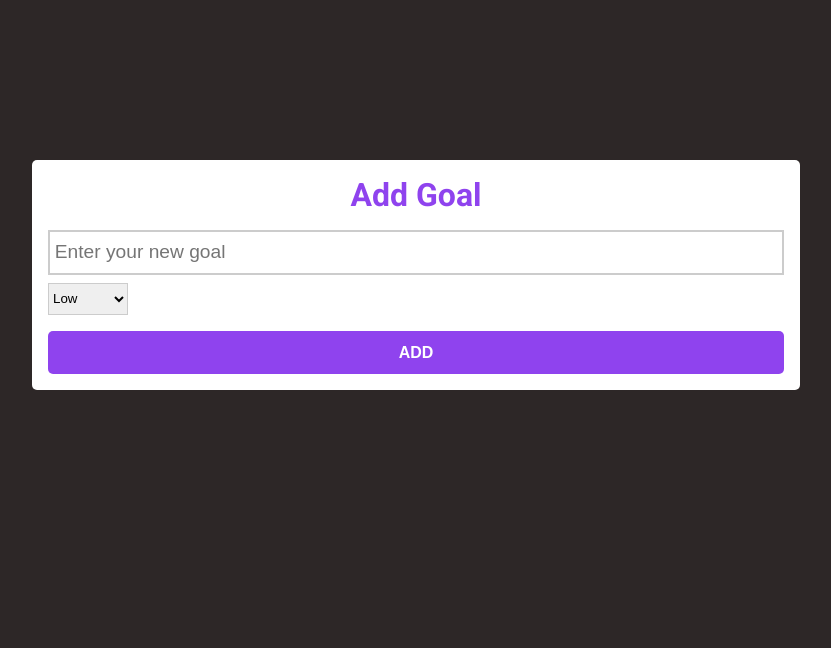
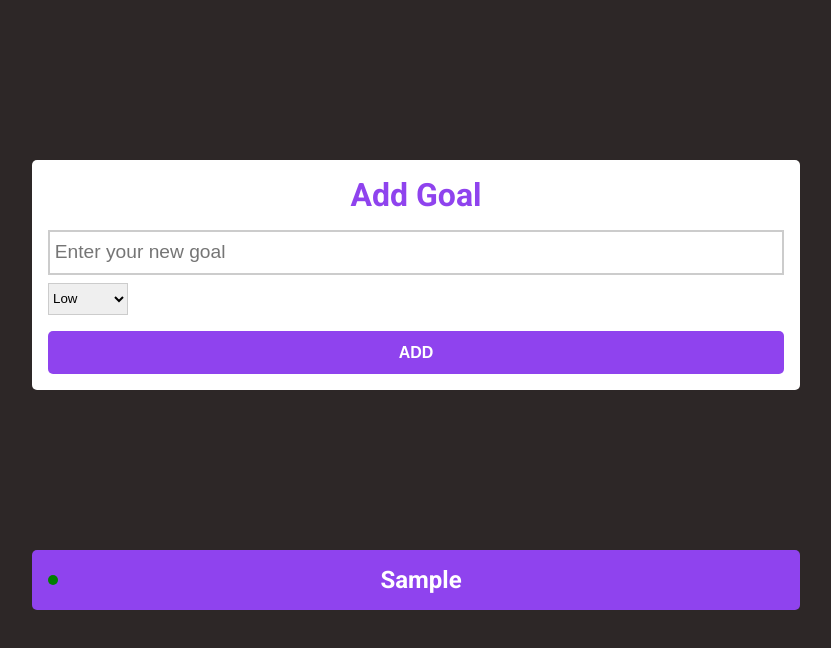
Before and after one commit to Usama-harry/goals-react, a React (Create React App) app: page / in a window 1280 px wide. Both pictures are taken after typing "Sample" into the empty fields and a click on the button "ADD". Shown: the top 648 px of the page, without its empty margins (224-1055 px from the left). Built offline with nearby package versions, Linux system fonts and the light colour scheme.

Commit message:
added goals list

```diff
--- a/src/App.js
+++ b/src/App.js
@@ -1,15 +1,49 @@
+import { useState, useEffect } from "react";
+
+//local
 import UserForm from "./components/UserForm/UserForm";
-import Goal from "./models/goal";
-import classes from "./App.module.css";
+import GoalsList from "./components/GoalsList/GoalsList";
+
+const sortGoals = (goals) => {
+  var sortedGoals = [];
+
+  for (var i = 0; i < goals.length; i++) {
+    if (goals[i].priorty === 3) {
+      sortedGoals.push(goals[i]);
+    }
+  }
+
+  for (i = 0; i < goals.length; i++) {
+    if (goals[i].priorty === 2) {
+      sortedGoals.push(goals[i]);
+    }
+  }
+
+  for (i = 0; i < goals.length; i++) {
+    if (goals[i].priorty === 1) {
+      sortedGoals.push(goals[i]);
+    }
+  }
+
+  return sortedGoals;
+};
 
 function App() {
+  const [goalsList, setGoalsList] = useState([]);
+  const [sortedGoalsList, setsortedGoalsList] = useState([]);
+
+  useEffect(() => {
+    setsortedGoalsList(sortGoals(goalsList));
+  }, [goalsList]);
+
   const onAddGoal = (newGoal) => {
-    console.log(newGoal);
+    setGoalsList((prevState) => [...prevState, newGoal]);
   };
 
   return (
     <div className="app">
       <UserForm onAddGoal={onAddGoal}></UserForm>
+      <GoalsList goalsList={sortedGoalsList}></GoalsList>
     </div>
   );
 }
--- /dev/null
+++ b/src/components/Goal/Goal.js
@@ -0,0 +1,19 @@
+import classes from "./Goal.module.css";
+
+const Goal = (props) => {
+  const priortyClass =
+    props.goal.priorty === 1
+      ? classes.green
+      : props.goal.priorty === 2
+      ? classes.white
+      : classes.red;
+  return (
+    <div className={classes.container}>
+      <div className={`${classes.priorty} ${priortyClass}`}></div>
+      <div className={classes.title}>{props.goal.text}</div>
+      <div></div>
+    </div>
+  );
+};
+
+export default Goal;
--- /dev/null
+++ b/src/components/Goal/Goal.module.css
@@ -0,0 +1,31 @@
+.container {
+  background-color: var(--primary-color);
+  border-radius: 5px;
+  margin: 0.4rem 0;
+  padding: 1rem;
+  display: flex;
+  justify-content: space-between;
+  align-items: center;
+}
+
+.priorty {
+  width: 10px;
+  height: 10px;
+  border-radius: 100%;
+}
+
+.red {
+  background-color: red;
+}
+.white {
+  background-color: white;
+}
+.green {
+  background-color: green;
+}
+
+.title {
+  font-weight: bold;
+  font-size: 1.5rem;
+  color: white;
+}
--- /dev/null
+++ b/src/components/GoalsList/GoalsList.js
@@ -0,0 +1,15 @@
+//local
+import Goal from "../Goal/Goal";
+import classes from "./GoalsList.module.css";
+
+const GoalsList = (props) => {
+  return (
+    <div className={classes.container}>
+      {props.goalsList.map((element) => {
+        return <Goal key={element.id} goal={element}></Goal>;
+      })}
+    </div>
+  );
+};
+
+export default GoalsList;
--- /dev/null
+++ b/src/components/GoalsList/GoalsList.module.css
@@ -0,0 +1,14 @@
+.container {
+  width: 60%;
+  margin: 10rem auto;
+
+  border-radius: 5px;
+  text-align: center;
+}
+
+@media screen and (max-width: 768px) {
+  .container {
+    width: 95%;
+    margin: 4rem auto;
+  }
+}
--- a/src/components/UserForm/UserForm.module.css
+++ b/src/components/UserForm/UserForm.module.css
@@ -1,6 +1,6 @@
 .container {
   width: 60%;
-  margin: 10rem auto;
+  margin: 10rem auto 0 auto;
   padding: 1rem;
   border-radius: 5px;
   text-align: center;
--- a/src/models/goal.js
+++ b/src/models/goal.js
@@ -1,4 +1,4 @@
-class Goal {
+class GoalModel {
   constructor(id, text, priorty) {
     this.id = id;
     this.text = text;
@@ -7,4 +7,4 @@ class Goal {
   }
 }
 
-export default Goal;
+export default GoalModel;
```
